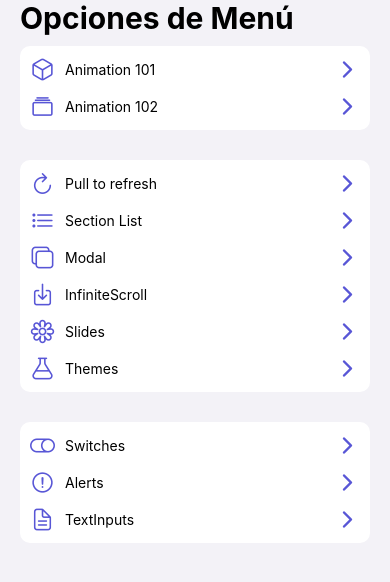
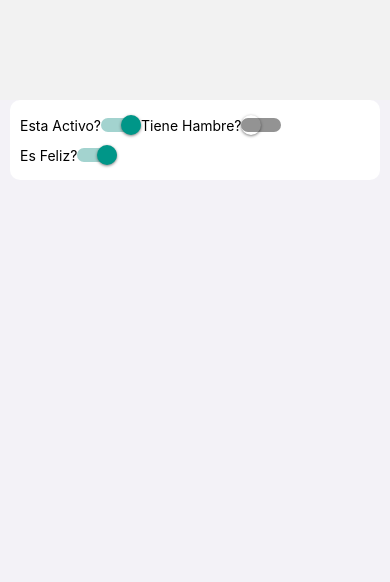
Before and after one commit to andrew3229/ComponentesRN, a React Native app: screen /SwitchScreen in a window 390 px wide. Shown: the top 582 px of the page. Built offline with nearby package versions, Linux system fonts and the light colour scheme.

Commit message:
agregamos pantalla de switch

```diff
--- /dev/null
+++ b/src/presentation/components/ui/Card.tsx
@@ -0,0 +1,22 @@
+import { StyleProp, Text, View, ViewStyle } from "react-native"
+import { colors } from "../../../config/theme/theme";
+import { PropsWithChildren } from "react";
+
+interface Props extends PropsWithChildren {
+    style?: StyleProp<ViewStyle>;
+}
+export const Card = ({ style, children }: Props) => {
+    return (
+        <View
+            style={[
+                {
+                    backgroundColor: colors.cardBackground,
+                    borderRadius: 10,
+                    padding: 10
+                }, style
+            ]}
+        >
+            <Text>{children}</Text>
+        </View>
+    )
+}
--- /dev/null
+++ b/src/presentation/components/ui/CustomSwitch.tsx
@@ -0,0 +1,43 @@
+import { useState } from 'react';
+import { Text, View, StyleSheet, Platform } from 'react-native'
+import { Switch } from 'react-native-gesture-handler';
+import { colors } from '../../../config/theme/theme';
+
+
+interface Props {
+    isOn: boolean;
+    text?: string;
+    onChange: (value: boolean) => void;
+
+}
+
+export const CustomSwitch = ({ isOn, text, onChange }: Props) => {
+
+
+    return (
+        <View style={styles.switchRow}>
+            {
+                text && (
+                    <Text style={{ color: colors.text }}>{text}</Text>
+                )
+            }
+
+            <Switch
+                thumbColor={Platform.OS === 'android' ? colors.primary : ''}
+                ios_backgroundColor="#3e3e3e"
+                onValueChange={onChange}
+                value={isOn}
+            />
+        </View>
+    )
+}
+
+
+const styles = StyleSheet.create({
+    switchRow: {
+        flexDirection: 'row',
+        justifyContent: 'space-between',
+        alignItems: 'center',
+        marginVertical: 5
+    }
+});
--- /dev/null
+++ b/src/presentation/components/ui/CustomView.tsx
@@ -0,0 +1,16 @@
+import { Text, View, StyleSheet, StyleProp, ViewStyle } from 'react-native'
+import { globalStyles } from '../../../config/theme/theme'
+import { ReactNode } from 'react'
+
+interface Props {
+    style?: StyleProp<ViewStyle>,
+    children?: ReactNode
+}
+
+export const CustomView = ({ style, children }: Props) => {
+    return (
+        <View style={[globalStyles.mainContainer, style]}>
+            {children}
+        </View>
+    )
+}
--- a/src/presentation/navigator/Navigator.tsx
+++ b/src/presentation/navigator/Navigator.tsx
@@ -2,6 +2,7 @@ import { createStackNavigator } from '@react-navigation/stack';
 import { HomeScreens } from '../../screens/home/HomeScreens';
 import { Animation101Screen } from '../../screens/animations/Animation101Screen';
 import { Animation102Screen } from '../../screens/animations/Animation102Screen';
+import { SwitchScreen } from '../../screens/switches/SwitchScreen';
 
 const Stack = createStackNavigator();
 
@@ -15,6 +16,7 @@ export const Navigator = () => {
             <Stack.Screen name="Home" component={HomeScreens} />
             <Stack.Screen name="Animation101Screen" component={Animation101Screen} />
             <Stack.Screen name="Animation102Screen" component={Animation102Screen} />
+            <Stack.Screen name="SwitchScreen" component={SwitchScreen} />
         </Stack.Navigator>
     );
 }
--- /dev/null
+++ b/src/screens/switches/SwitchScreen.tsx
@@ -0,0 +1,42 @@
+import { useState } from 'react';
+import { CustomView } from '../../presentation/components/ui/CustomView'
+import { Card } from '../../presentation/components/ui/Card';
+import { Switch } from 'react-native-gesture-handler';
+import { CustomSwitch } from '../../presentation/components/ui/CustomSwitch';
+export const SwitchScreen = () => {
+
+    const [isEnabled, setIsEnabled] = useState(false);
+    const toggleSwitch = () => setIsEnabled(previousState => !previousState);
+
+    const [state, setState] = useState({
+        isActive: true,
+        isHungry: false,
+        isHappy: true
+    })
+
+    return (
+        <CustomView style={{ marginTop: 100, paddingHorizontal: 10 }}>
+
+            <Card>
+                <CustomSwitch
+                    isOn={state.isActive}
+                    onChange={(value) => setState({ ...state, isActive: value })}
+                    text='Esta Activo?'
+                />
+
+
+                <CustomSwitch
+                    isOn={state.isHungry}
+                    onChange={(value) => setState({ ...state, isHungry: value })}
+                    text='Tiene Hambre?'
+                />
+
+                <CustomSwitch
+                    isOn={state.isHappy}
+                    onChange={(value) => setState({ ...state, isHappy: value })}
+                    text='Es Feliz?'
+                />
+            </Card>
+        </CustomView>
+    )
+}
```
Also changed, not shown: src/presentation/components/ui/Button.tsx (added, +34 -0 lines).
